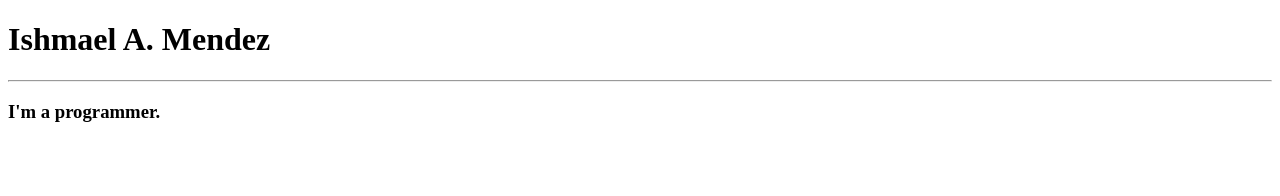
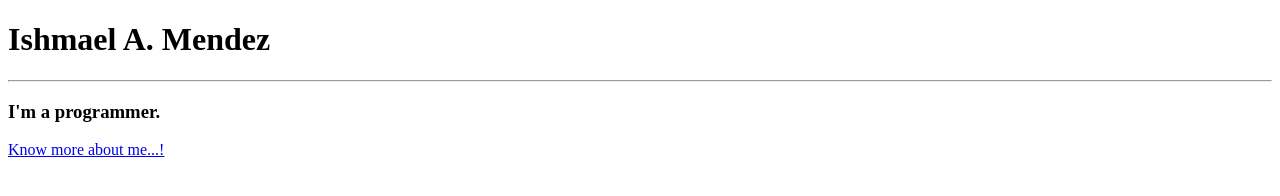
Before and after one commit to coding-ish/my-portfolio, a plain HTML site: page index.html in a window 1280 px wide. Drawn offline with Linux system fonts and the light colour scheme.

Commit message:
updating index.html

```diff
--- a/index.html
+++ b/index.html
@@ -10,5 +10,7 @@
     <h1>Ishmael A. Mendez</h1>
     <hr>
     <h3>I'm a programmer.</h3>
+
+    <a href="about.html">Know more about me...!</a>
 </body>
 </html>
```
